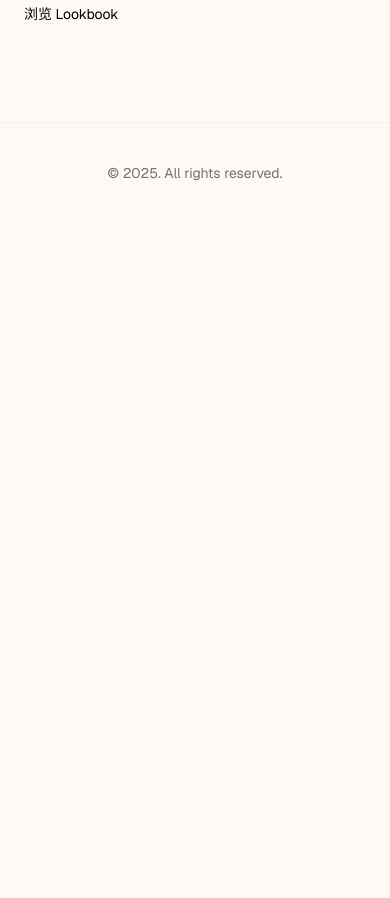
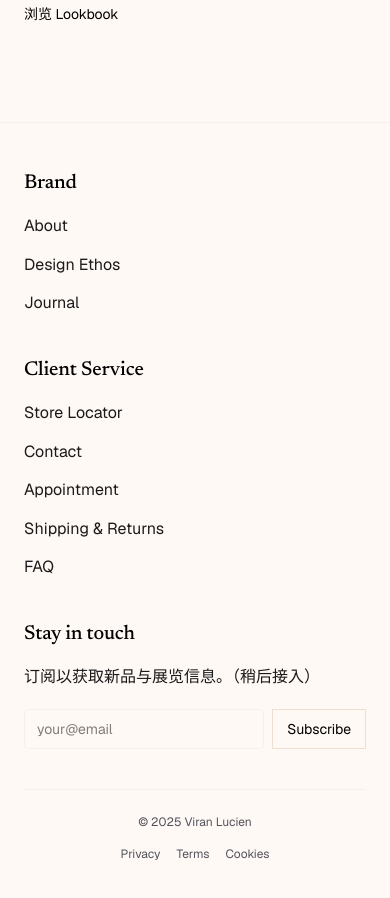
Before and after one commit to Victorxu86/Viran-Lucien, a Next.js app: page / in a window 390 px wide. Shown: the part 3980-4878 px from the top of the page. Before the commit the page ends 4203 px from the top, so only its background shows below. Built offline with nearby package versions, Linux system fonts and the light colour scheme.

Commit message:
feat(footer): refined global footer with Brand/Client Service sections; remove these from header nav

```diff
--- a/src/components/Footer.tsx
+++ b/src/components/Footer.tsx
@@ -3,11 +3,55 @@
 export default function Footer() {
   return (
     <footer
-      className="border-t py-10 text-center text-sm text-zinc-500"
+      className="border-t"
       style={{ borderColor: "var(--accent-12)" }}
     >
-      <Container>
-        © {new Date().getFullYear()}. All rights reserved.
+      <Container className="py-12">
+        <div className="grid grid-cols-1 gap-10 sm:grid-cols-3">
+          <div>
+            <h3 className="text-base">Brand</h3>
+            <ul className="mt-4 space-y-2 text-sm text-zinc-700">
+              <li><a className="hover:opacity-80" href="/brand/about">About</a></li>
+              <li><a className="hover:opacity-80" href="/brand/design-ethos">Design Ethos</a></li>
+              <li><a className="hover:opacity-80" href="/brand/journal">Journal</a></li>
+            </ul>
+          </div>
+          <div>
+            <h3 className="text-base">Client Service</h3>
+            <ul className="mt-4 space-y-2 text-sm text-zinc-700">
+              <li><a className="hover:opacity-80" href="/client-service/store-locator">Store Locator</a></li>
+              <li><a className="hover:opacity-80" href="/client-service/contact">Contact</a></li>
+              <li><a className="hover:opacity-80" href="/client-service/appointment">Appointment</a></li>
+              <li><a className="hover:opacity-80" href="/client-service/shipping-returns">Shipping & Returns</a></li>
+              <li><a className="hover:opacity-80" href="/client-service/faq">FAQ</a></li>
+            </ul>
+          </div>
+          <div>
+            <h3 className="text-base">Stay in touch</h3>
+            <p className="mt-4 text-sm text-zinc-700">
+              订阅以获取新品与展览信息。（稍后接入）
+            </p>
+            <div className="mt-4 flex max-w-sm items-center gap-2">
+              <input
+                className="h-10 w-full rounded-sm border px-3 text-sm"
+                style={{ borderColor: "var(--accent-12)", background: "transparent" }}
+                placeholder="your@email"
+                disabled
+              />
+              <button className="btn" disabled>Subscribe</button>
+            </div>
+          </div>
+        </div>
+        <div className="mt-10 border-t pt-6 text-xs text-zinc-600" style={{ borderColor: "var(--accent-12)" }}>
+          <div className="flex flex-col items-center justify-between gap-4 sm:flex-row">
+            <span>© {new Date().getFullYear()} Viran Lucien</span>
+            <nav className="flex items-center gap-4">
+              <a className="hover:opacity-80" href="/privacy">Privacy</a>
+              <a className="hover:opacity-80" href="/terms">Terms</a>
+              <a className="hover:opacity-80" href="/cookies">Cookies</a>
+            </nav>
+          </div>
+        </div>
       </Container>
     </footer>
   );
--- a/src/components/Nav.tsx
+++ b/src/components/Nav.tsx
@@ -111,26 +111,6 @@
             ],
           },
           {
-            label: "Brand",
-            href: "/brand",
-            panel: [
-              { label: "About", href: "/brand/about" },
-              { label: "Design Ethos", href: "/brand/design-ethos" },
-              { label: "Journal", href: "/brand/journal" },
-            ],
-          },
-          {
-            label: "Client Service",
-            href: "/client-service",
-            panel: [
-              { label: "Store Locator", href: "/client-service/store-locator" },
-              { label: "Contact", href: "/client-service/contact" },
-              { label: "Appointment", href: "/client-service/appointment" },
-              { label: "Shipping & Returns", href: "/client-service/shipping-returns" },
-              { label: "FAQ", href: "/client-service/faq" },
-            ],
-          },
-          {
             label: "Men",
             href: "/men",
             panel: [
```
